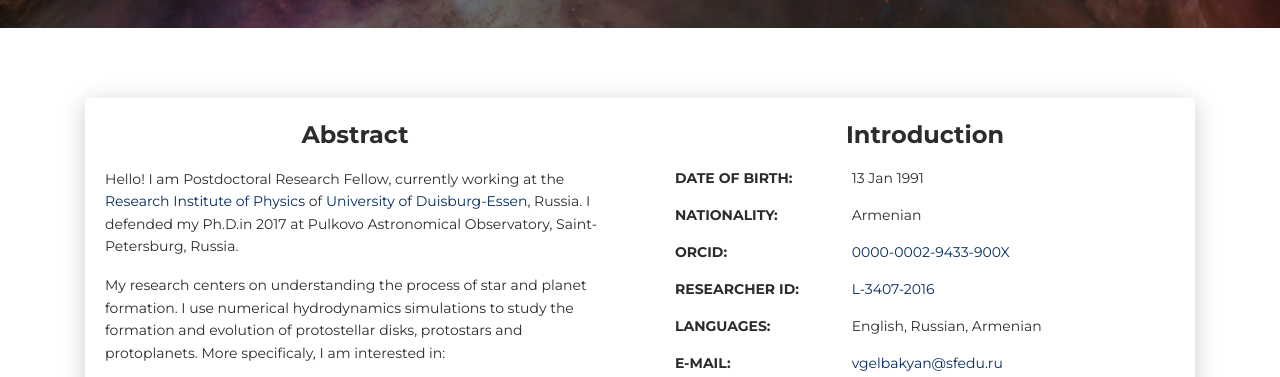
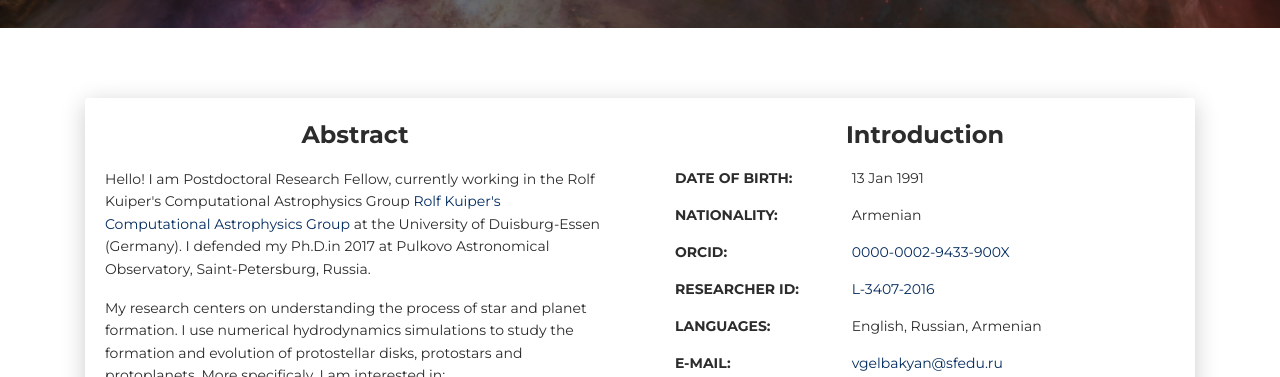
Before and after one commit to vardanelbakyan/vardanelbakyan.github.io, a plain HTML site: page index.html in a window 1280 px wide. Shown: the part 412-789 px from the top of the page. Drawn offline with Linux system fonts and the light colour scheme.

Commit message:
Update index.html

```diff
--- a/index.html
+++ b/index.html
@@ -70,7 +70,7 @@
         <div class="col-lg-6 col-md-12">
           <div class="card-body">
             <div class="h4 mt-0 title">Abstract</div>
-            <p>Hello! I am Postdoctoral Research Fellow, currently working at the <a href="https://https://www.uni-due.de/physik/agk/" target="_blank">Research Institute of Physics</a> of <a href="https://sfedu.ru" target="_blank">University of Duisburg-Essen</a>, Russia. I defended my Ph.D.in 2017 at Pulkovo Astronomical Observatory, Saint-Petersburg, Russia.</p>
+            <p>Hello! I am Postdoctoral Research Fellow, currently working in the Rolf Kuiper's Computational Astrophysics Group <a href="https://https://www.uni-due.de/physik/agk/" target="_blank">Rolf Kuiper's Computational Astrophysics Group</a> at the University of Duisburg-Essen (Germany). I defended my Ph.D.in 2017 at Pulkovo Astronomical Observatory, Saint-Petersburg, Russia.</p>
             <p>My research centers on understanding the process of star and planet formation. I use numerical hydrodynamics simulations to study the formation and evolution of protostellar disks, protostars and protoplanets. More specificaly, I am interested in: <li>1. Formation of giant planets and brown dwarfs via disk gravitational fragmentation </li><li>2. Accretion and luminosity bursts in young protostars </li> <a href="https://templateflip.com/templates/creative-cv/" target="_blank">Learn More</a></p>
           </div>
         </div>
```
